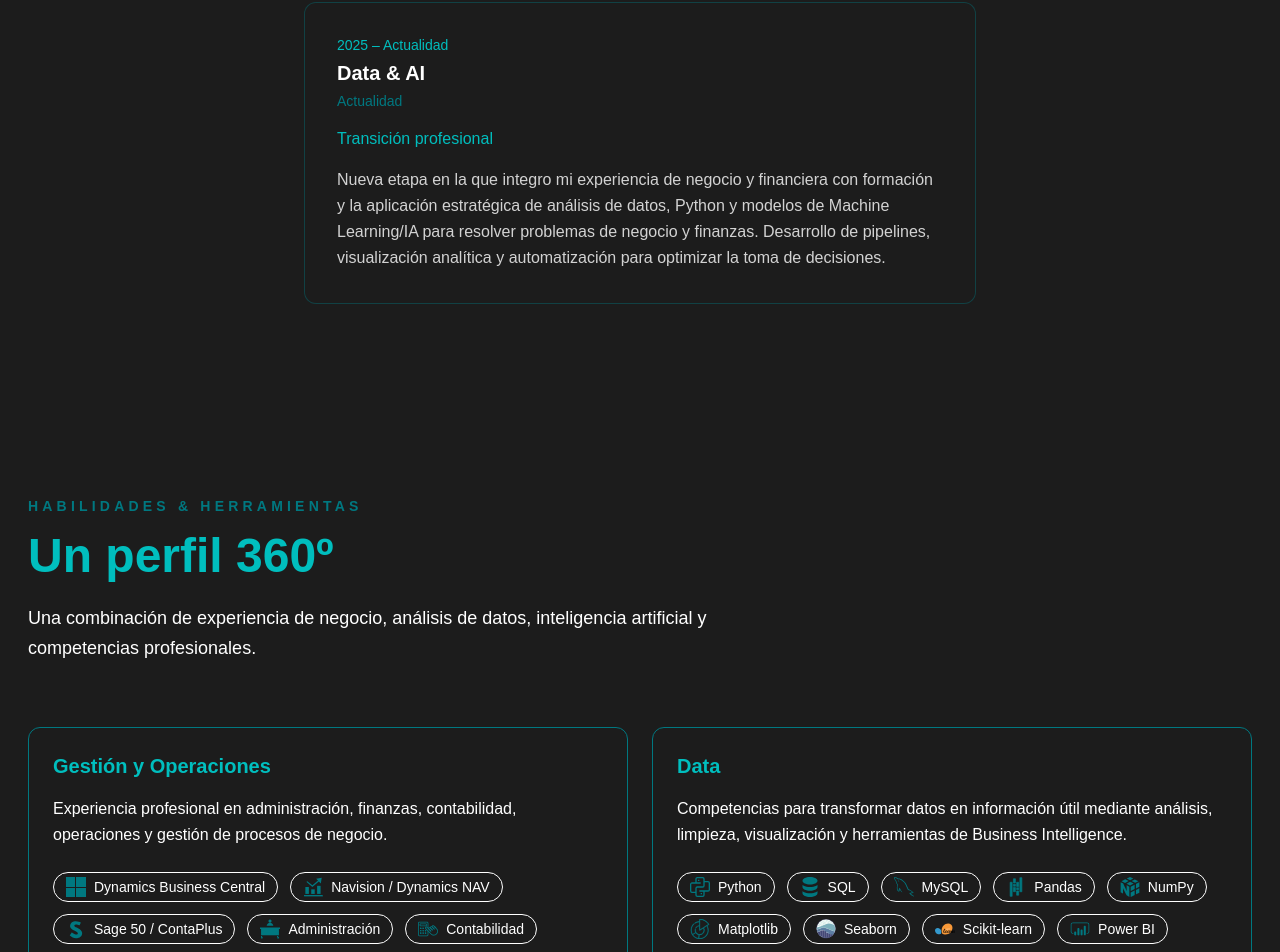
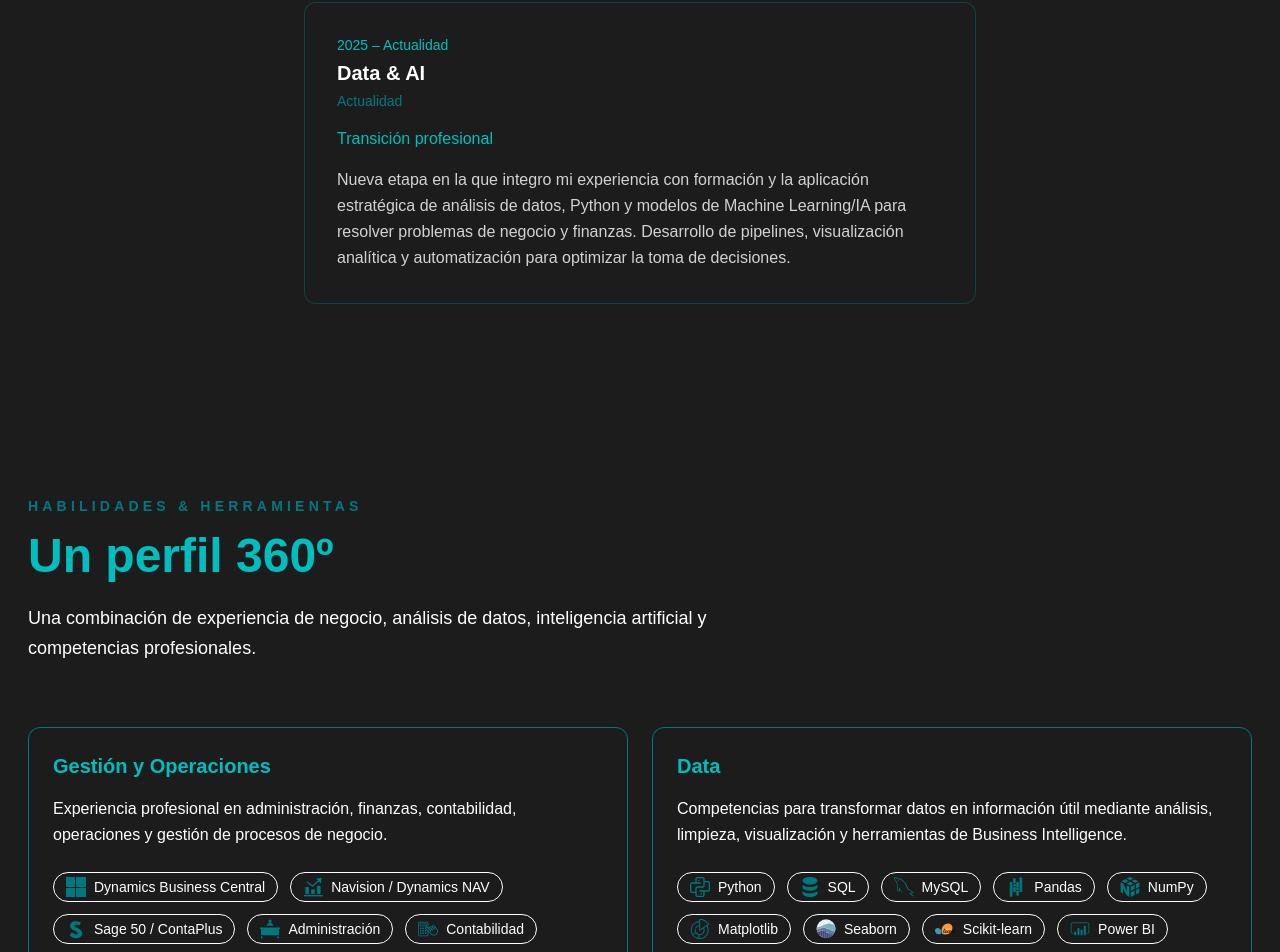
Before and after one commit to HelenDiMo/elena-diaz-beyond-the-resume, a Next.js app: page / in a window 1280 px wide. Shown: the part 1460-2412 px from the top of the page. Built offline with nearby package versions, Linux system fonts and the light colour scheme.

Commit message:
feat: actualizar la descripción de la experiencia en la sección de timeline para eliminar redundancias

```diff
--- a/src/data/timeline.ts
+++ b/src/data/timeline.ts
@@ -105,6 +105,6 @@ export const timeline = [
       },
     ],
     description:
-      "Nueva etapa en la que integro mi experiencia de negocio y financiera con formación y la aplicación estratégica de análisis de datos, Python y modelos de Machine Learning/IA para resolver problemas de negocio y finanzas. Desarrollo de pipelines, visualización analítica y automatización para optimizar la toma de decisiones.",
+      "Nueva etapa en la que integro mi experiencia con formación y la aplicación estratégica de análisis de datos, Python y modelos de Machine Learning/IA para resolver problemas de negocio y finanzas. Desarrollo de pipelines, visualización analítica y automatización para optimizar la toma de decisiones.",
   },
 ];
```
